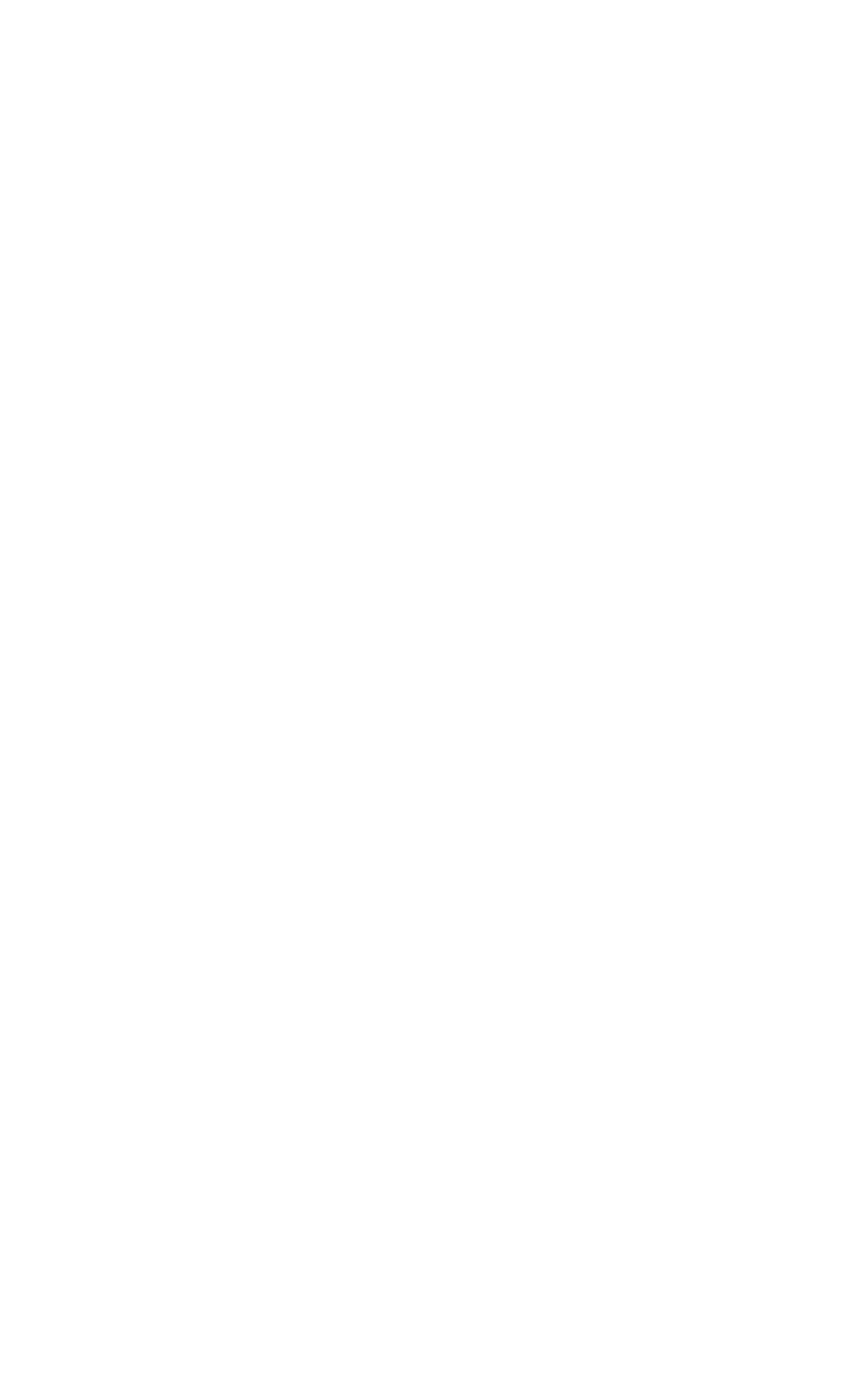
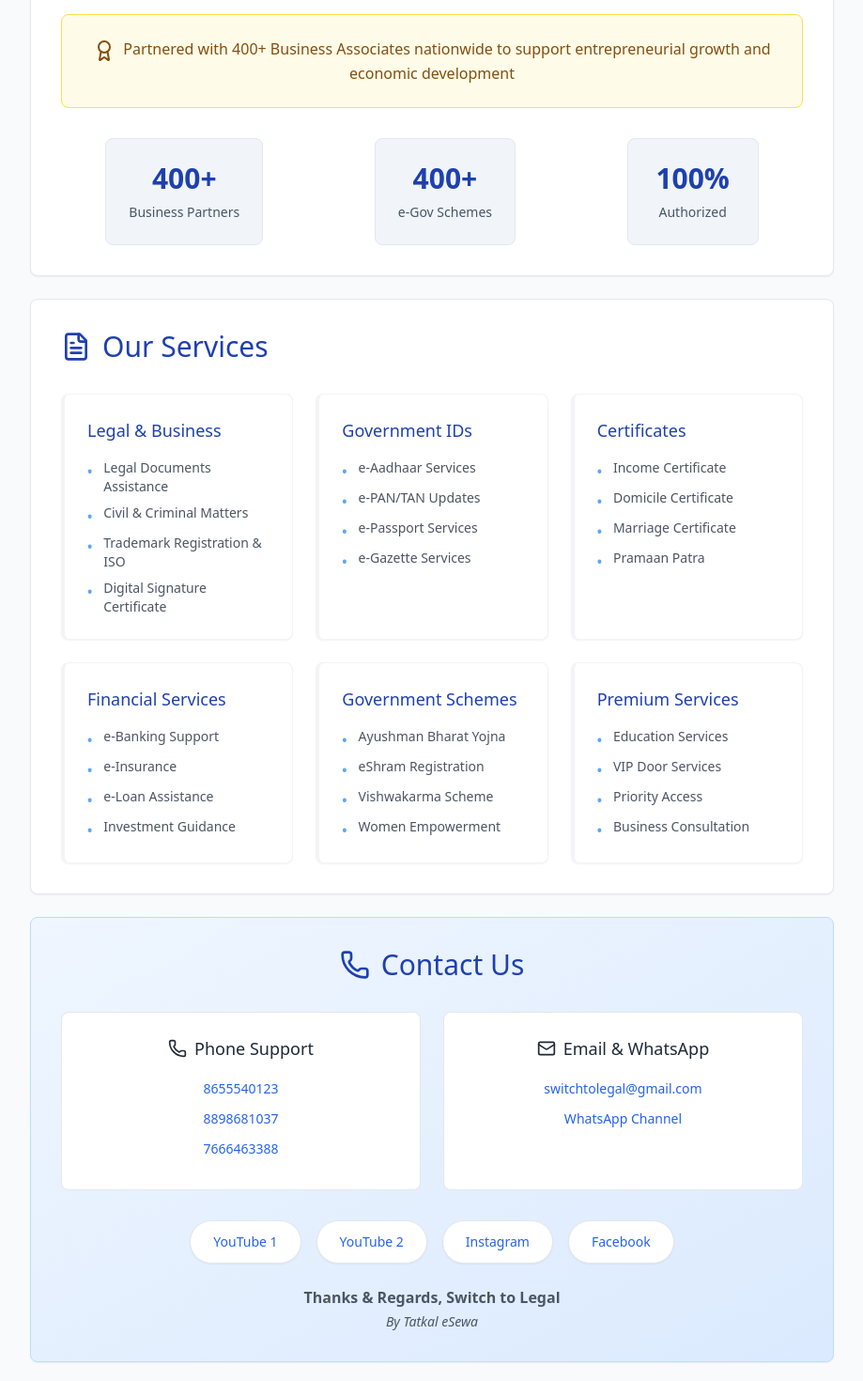
Before and after one commit to HuzaifaAnsari0/SwitchToLegal, a React (Vite) app in the folder client/: page /about in a window 1280 px wide. Before the commit this address had no page. Shown: the part 442-1912 px from the top of the page at 94% size, without its empty margins (180-1099 px from the left). Before the commit the page ends 800 px from the top, so only its background shows below. Built offline with nearby package versions, Linux system fonts and the light colour scheme.

Commit message:
About added

```diff
--- a/client/src/App.jsx
+++ b/client/src/App.jsx
@@ -1,6 +1,7 @@
 import React from 'react';
 import { BrowserRouter as Router, Route, Routes } from 'react-router-dom';
 import Home from './pages/home';
+import About from './pages/About';
 import DSCInquiryPage from './pages/DSCInquiryPage';
 import ContactUsPage from './pages/ContactUsPage';
 
@@ -9,6 +10,7 @@ function App() {
     <Router>
       <Routes>
         <Route path="/" element={<Home />} />
+        <Route path="/about" element={<About />} />
         <Route path="/dsc-inquiry" element={<DSCInquiryPage />} />
         <Route path="/contact" element={<ContactUsPage />} />
       </Routes>
--- /dev/null
+++ b/client/src/pages/About.jsx
@@ -0,0 +1,216 @@
+import React from 'react';
+import { Phone, Mail, MessageCircle, Users, FileText, Award } from 'lucide-react';
+
+const About = () => {
+  const stats = [
+    { number: '400+', label: 'Business Partners' },
+    { number: '400+', label: 'e-Gov Schemes' },
+    { number: '100%', label: 'Authorized' }
+  ];
+
+  const services = [
+    {
+      title: 'Legal & Business',
+      items: [
+        'Legal Documents Assistance',
+        'Civil & Criminal Matters',
+        'Trademark Registration & ISO',
+        'Digital Signature Certificate'
+      ]
+    },
+    {
+      title: 'Government IDs',
+      items: [
+        'e-Aadhaar Services',
+        'e-PAN/TAN Updates',
+        'e-Passport Services',
+        'e-Gazette Services'
+      ]
+    },
+    {
+      title: 'Certificates',
+      items: [
+        'Income Certificate',
+        'Domicile Certificate',
+        'Marriage Certificate',
+        'Pramaan Patra'
+      ]
+    },
+    {
+      title: 'Financial Services',
+      items: [
+        'e-Banking Support',
+        'e-Insurance',
+        'e-Loan Assistance',
+        'Investment Guidance'
+      ]
+    },
+    {
+      title: 'Government Schemes',
+      items: [
+        'Ayushman Bharat Yojna',
+        'eShram Registration',
+        'Vishwakarma Scheme',
+        'Women Empowerment'
+      ]
+    },
+    {
+      title: 'Premium Services',
+      items: [
+        'Education Services',
+        'VIP Door Services',
+        'Priority Access',
+        'Business Consultation'
+      ]
+    }
+  ];
+
+  const contactInfo = [
+    {
+      title: 'Phone Support',
+      items: [
+        { type: 'phone', value: '8655540123', href: 'tel:8655540123' },
+        { type: 'phone', value: '8898681037', href: 'tel:8898681037' },
+        { type: 'phone', value: '7666463388', href: 'tel:7666463388' }
+      ]
+    },
+    {
+      title: 'Email & WhatsApp',
+      items: [
+        { type: 'email', value: 'switchtolegal@gmail.com', href: 'mailto:switchtolegal@gmail.com' },
+        { type: 'whatsapp', value: 'WhatsApp Channel', href: 'https://whatsapp.com/channel/0029VapRSHsDzgT4z7kOFe1v' }
+      ]
+    }
+  ];
+
+  const socialLinks = [
+    { name: 'YouTube 1', href: 'https://youtu.be/H2o2bCG5T-0' },
+    { name: 'YouTube 2', href: 'https://youtu.be/xYIs0gfuUA8' },
+    { name: 'Instagram', href: 'https://instagram.com/switch_to_legal?igshid=YmMyMTA2M2Y=' },
+    { name: 'Facebook', href: 'https://fb.watch/hYKBZYMHZA/' }
+  ];
+
+  return (
+    <div className="min-h-screen bg-slate-50">
+      <div className="max-w-4xl mx-auto p-5">
+        {/* Hero Section */}
+        <div className="bg-gradient-to-br from-blue-100 to-blue-200 text-blue-800 p-10 text-center rounded-xl mb-8 border border-blue-300 shadow-sm">
+          <h1 className="text-4xl md:text-5xl font-semibold mb-3">
+            SWITCH TO LEGAL 2.0
+          </h1>
+          <p className="text-xl mb-4 text-blue-700">
+            Take Your Business to New Heights
+          </p>
+          <p className="text-base text-blue-600 opacity-90">
+            Your trusted partner for legal matters and business expansion with national reach
+          </p>
+        </div>
+
+        {/* About Section */}
+        <div className="bg-white rounded-lg p-8 mb-6 shadow-sm border border-gray-200">
+          <h2 className="text-blue-800 text-3xl mb-6 font-medium flex items-center gap-3">
+            <Users className="w-8 h-8" />
+            About Switch to Legal
+          </h2>
+          <p className="text-gray-600 mb-6 text-base leading-relaxed">
+            Switch to Legal is an authorized e-Governance online services center helping residents and citizens access priority government and business services. We specialize in empowering rural entrepreneurs through our extensive network.
+          </p>
+
+          <div className="bg-yellow-50 border border-yellow-300 rounded-lg p-6 mb-8 text-yellow-800 text-center">
+            <Award className="w-6 h-6 inline-block mr-2" />
+            Partnered with 400+ Business Associates nationwide to support entrepreneurial growth and economic development
+          </div>
+
+          <div className="flex justify-around flex-wrap gap-6">
+            {stats.map((stat, index) => (
+              <div key={index} className="text-center bg-slate-100 p-6 rounded-lg border border-slate-200 min-w-[140px]">
+                <div className="text-3xl font-semibold text-blue-800 mb-2">
+                  {stat.number}
+                </div>
+                <div className="text-slate-600 text-sm">
+                  {stat.label}
+                </div>
+              </div>
+            ))}
+          </div>
+        </div>
+
+        {/* Services Section */}
+        <div className="bg-white rounded-lg p-8 mb-6 shadow-sm border border-gray-200">
+          <h2 className="text-blue-800 text-3xl mb-8 font-medium flex items-center gap-3">
+            <FileText className="w-8 h-8" />
+            Our Services
+          </h2>
+          <div className="grid grid-cols-1 md:grid-cols-2 lg:grid-cols-3 gap-6">
+            {services.map((service, index) => (
+              <div key={index} className="bg-white rounded-lg p-6 border-l-4 border-blue-400 shadow-sm border border-gray-100">
+                <h3 className="text-blue-800 text-lg mb-4 font-medium">
+                  {service.title}
+                </h3>
+                <ul className="space-y-2">
+                  {service.items.map((item, itemIndex) => (
+                    <li key={itemIndex} className="text-gray-600 text-sm flex items-start">
+                      <span className="text-blue-400 font-bold mr-3 mt-1">•</span>
+                      {item}
+                    </li>
+                  ))}
+                </ul>
+              </div>
+            ))}
+          </div>
+        </div>
+
+        {/* Contact Section */}
+        <div className="bg-gradient-to-br from-blue-50 to-blue-100 rounded-lg p-8 border border-blue-200 shadow-sm">
+          <h2 className="text-blue-800 text-3xl mb-8 text-center font-medium flex items-center justify-center gap-3">
+            <Phone className="w-8 h-8" />
+            Contact Us
+          </h2>
+
+          <div className="grid grid-cols-1 md:grid-cols-2 gap-6 mb-8">
+            {contactInfo.map((section, index) => (
+              <div key={index} className="bg-white p-6 rounded-lg border border-gray-200 text-center">
+                <h4 className="text-lg mb-4 text-gray-800 font-medium flex items-center justify-center gap-2">
+                  {section.title === 'Phone Support' ? <Phone className="w-5 h-5" /> : <Mail className="w-5 h-5" />}
+                  {section.title}
+                </h4>
+                {section.items.map((item, itemIndex) => (
+                  <p key={itemIndex} className="mb-2">
+                    <a
+                      href={item.href}
+                      className="text-blue-600 hover:text-blue-800 hover:underline transition-colors text-sm"
+                      {...(item.href.startsWith('http') ? { target: '_blank', rel: 'noopener noreferrer' } : {})}
+                    >
+                      {item.value}
+                    </a>
+                  </p>
+                ))}
+              </div>
+            ))}
+          </div>
+
+          <div className="flex justify-center gap-4 mb-6 flex-wrap">
+            {socialLinks.map((link, index) => (
+              <a
+                key={index}
+                href={link.href}
+                target="_blank"
+                rel="noopener noreferrer"
+                className="bg-white px-6 py-3 rounded-full text-blue-600 text-sm border border-gray-200 hover:bg-gray-50 hover:transform hover:-translate-y-0.5 transition-all duration-200 shadow-sm"
+              >
+                {link.name}
+              </a>
+            ))}
+          </div>
+
+          <div className="text-center text-gray-600 text-base">
+            <p className="font-semibold mb-1">Thanks & Regards, Switch to Legal</p>
+            <p className="italic text-sm">By Tatkal eSewa</p>
+          </div>
+        </div>
+      </div>
+    </div>
+  );
+};
+
+export default About;
```
